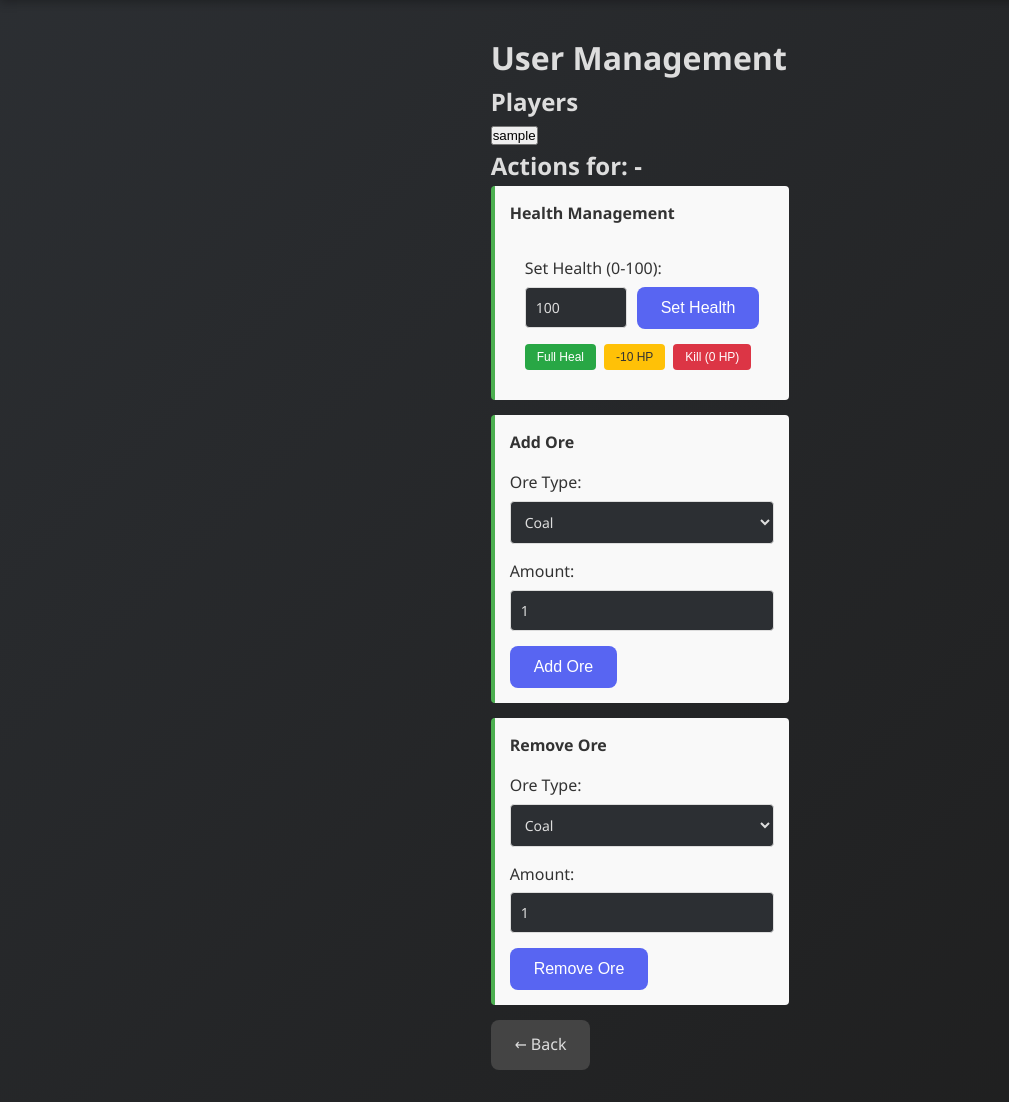
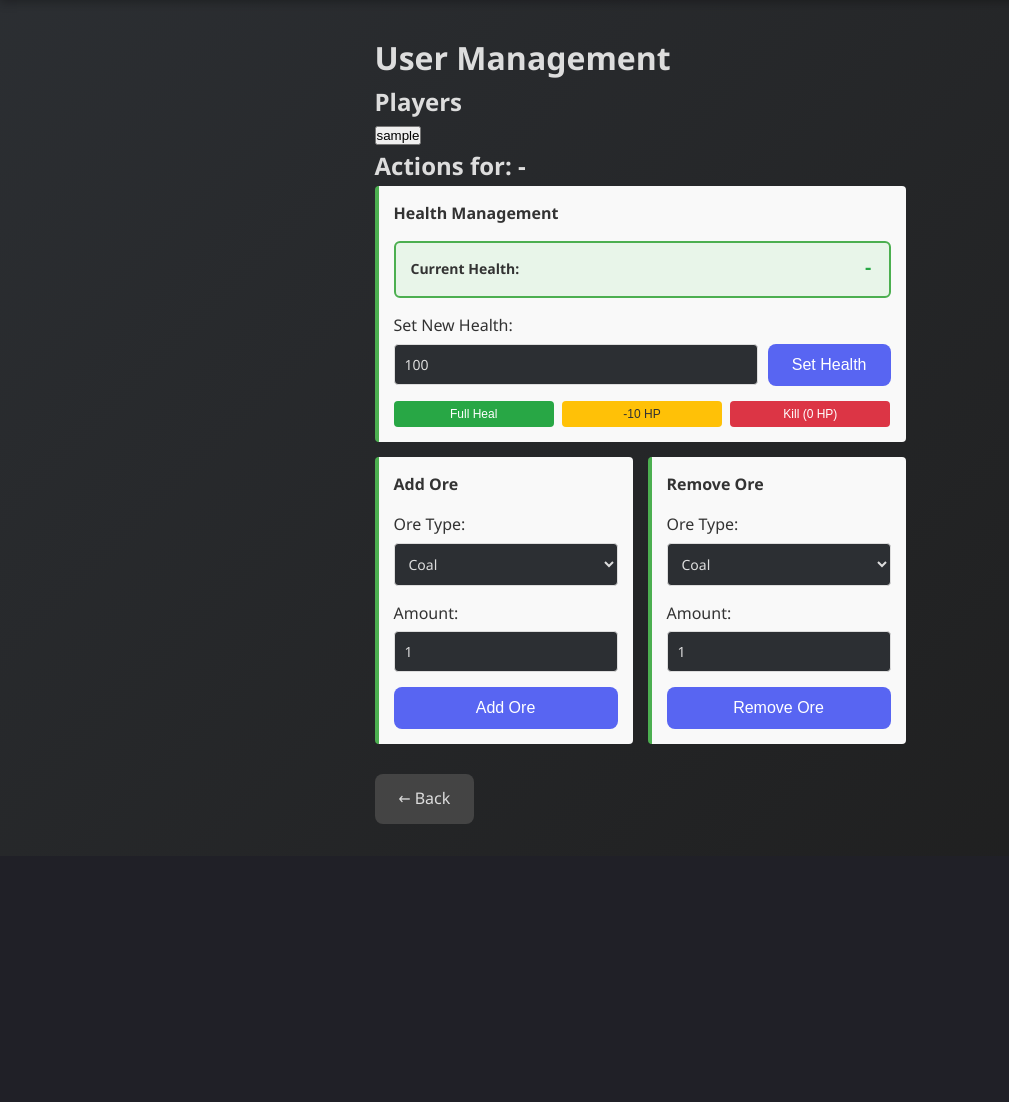
Before and after one commit to JonasHeilig/DiscordRPG-GameBot, a Flask app: page /server/1/users in a window 1280 px wide. Shown: the part 97-1199 px from the top of the page, without its empty margins (0-1009 px from the left). After the commit the page ends 921 px from the top, so only its background shows below. Run offline with Flask 3, Linux system fonts and the light colour scheme; the visitor is signed in with stand-in values (Sample User, id 1); data comes from the database, SQL or seed files in the repository; data that the repository does not hold is empty.

Commit message:
New style for Health Management in WebUI

```diff
--- a/web/static/css/style.css
+++ b/web/static/css/style.css
@@ -261,8 +261,6 @@ code {
     width: 100%;
 }
 
-.info-table tr
-
 #user-actions {
     transition: opacity 0.3s ease;
 }
@@ -272,8 +270,38 @@ code {
     opacity: 0;
 }
 
+.action-box {
+    background-color: #f9f9f9;
+    border-left: 4px solid #4CAF50;
+    padding: 15px;
+    margin-bottom: 15px;
+    border-radius: 4px;
+}
+
+.action-box h3 {
+    margin-top: 0;
+    margin-bottom: 15px;
+    color: #333;
+    font-size: 16px;
+}
+
+.action-box-full {
+    width: 100%;
+}
+
+.action-boxes-row {
+    display: grid;
+    grid-template-columns: 1fr 1fr;
+    gap: 15px;
+    margin-bottom: 15px;
+}
+
+.action-box-half {
+    width: 100%;
+}
+
 .health-controls {
-    padding: 15px;
+    padding: 0;
 }
 
 .health-input-group {
@@ -307,6 +335,12 @@ code {
     padding: 6px 12px;
     font-size: 12px;
     font-weight: 500;
+    flex: 1;
+    min-width: 100px;
+}
+
+.btn-full-width {
+    width: 100%;
 }
 
 .btn-success {
@@ -416,19 +450,14 @@ code {
     box-shadow: 0 0 5px rgba(76, 175, 80, 0.3);
 }
 
-.action-box {
-    background-color: #f9f9f9;
-    border-left: 4px solid #4CAF50;
-    padding: 15px;
-    margin-bottom: 15px;
-    border-radius: 4px;
-}
+@media (max-width: 1024px) {
+    .action-boxes-row {
+        grid-template-columns: 1fr;
+    }
 
-.action-box h3 {
-    margin-top: 0;
-    margin-bottom: 15px;
-    color: #333;
-    font-size: 16px;
+    .action-box-half {
+        width: 100%;
+    }
 }
 
 @media (max-width: 768px) {
@@ -448,4 +477,32 @@ code {
     .health-input-group .btn {
         width: 100%;
     }
+
+    .action-boxes-row {
+        grid-template-columns: 1fr;
+    }
 }
+
+.health-status {
+    background-color: #e8f5e9;
+    border: 2px solid #4CAF50;
+    border-radius: 6px;
+    padding: 12px 15px;
+    margin-bottom: 15px;
+    display: flex;
+    justify-content: space-between;
+    align-items: center;
+}
+
+.health-label {
+    font-weight: 600;
+    color: #333;
+    font-size: 14px;
+}
+
+.health-current {
+    font-weight: 700;
+    font-size: 18px;
+    color: #28a745;
+    font-family: 'Courier New', monospace;
+}
--- a/web/templates/user_management.html
+++ b/web/templates/user_management.html
@@ -10,7 +10,7 @@
         <h2>Players</h2>
         <div class="users-select">
             {% for user in users %}
-            <button class="user-btn" data-userid="{{ user.user_id }}" data-username="{{ user.username }}">
+            <button class="user-btn" data-userid="{{ user.user_id }}" data-username="{{ user.username }}" data-health="{{ user.health }}">
                 {{ user.username }}
             </button>
             {% endfor %}
@@ -19,12 +19,15 @@
 
     <div class="user-actions" id="user-actions">
         <h2>Actions for: <span id="selected-user">-</span></h2>
-
-        <div class="action-box">
+        <div class="action-box action-box-full">
             <h3>Health Management</h3>
             <div class="health-controls">
+                <div class="health-status">
+                    <span class="health-label">Current Health:</span>
+                    <span class="health-current" id="current-health">-</span>
+                </div>
                 <div class="form-group">
-                    <label for="health-input">Set Health (0-100):</label>
+                    <label for="health-input">Set New Health:</label>
                     <div class="health-input-group">
                         <input type="number" id="health-input" min="0" max="100" value="100" required>
                         <button type="button" class="btn btn-primary" id="set-health-btn">Set Health</button>
@@ -39,7 +42,8 @@
             <div id="health-message" class="message"></div>
         </div>
 
-        <div class="action-box">
+        <div class="action-boxes-row">
+            <div class="action-box action-box-half">
                 <h3>Add Ore</h3>
                 <form id="add-ore-form">
                     <div class="form-group">
@@ -57,12 +61,12 @@
                         <label for="ore-amount">Amount:</label>
                         <input type="number" id="ore-amount" min="1" value="1" required>
                     </div>
-                <button type="submit" class="btn btn-primary">Add Ore</button>
+                    <button type="submit" class="btn btn-primary btn-full-width">Add Ore</button>
                 </form>
                 <div id="ore-message" class="message"></div>
             </div>
 
-        <div class="action-box">
+            <div class="action-box action-box-half">
                 <h3>Remove Ore</h3>
                 <form id="remove-ore-form">
                     <div class="form-group">
@@ -80,9 +84,10 @@
                         <label for="remove-ore-amount">Amount:</label>
                         <input type="number" id="remove-ore-amount" min="1" value="1" required>
                     </div>
-                <button type="submit" class="btn btn-primary">Remove Ore</button>
+                    <button type="submit" class="btn btn-primary btn-full-width">Remove Ore</button>
                 </form>
                 <div id="remove-ore-message" class="message"></div>
+            </div>
         </div>
     </div>
 </div>
@@ -92,6 +97,7 @@
 <script>
 const serverId = "{{ server_id }}";
 let selectedUserId = null;
+let currentPlayerHealth = 0;
 let maxHealth = 100;
 
 async function loadServerSettings() {
@@ -110,18 +116,52 @@ async function loadServerSettings() {
     }
 }
 
-loadServerSettings();
+function updateHealthDisplay() {
+    const healthEl = document.getElementById('current-health');
+    healthEl.textContent = `${currentPlayerHealth}/${maxHealth} HP`;
 
-document.querySelectorAll('.user-btn').forEach(btn => {
-    btn.addEventListener('click', () => {
+    if (currentPlayerHealth > 50) {
+        healthEl.style.color = '#1fc145';
+    } else if (currentPlayerHealth > 20) {
+        healthEl.style.color = '#f4b807';
+    } else {
+        healthEl.style.color = '#ac0a1d';
+    }
+}
+
+function autoSelectPlayerFromURL() {
+    const urlParams = new URLSearchParams(window.location.search);
+    const userId = urlParams.get('user');
+
+    if (userId) {
+        const userBtn = document.querySelector(`.user-btn[data-userid="${userId}"]`);
+        if (userBtn) {
+            userBtn.click();
+            console.log("Auto-selected player:", userId);
+        }
+    }
+}
+
+function selectPlayer(btn) {
     selectedUserId = btn.dataset.userid;
+    currentPlayerHealth = parseInt(btn.dataset.health) || 0;
+
     document.getElementById('selected-user').textContent = btn.dataset.username;
     document.getElementById('user-actions').classList.remove('hidden');
+    document.getElementById('health-input').value = currentPlayerHealth;
+
+    updateHealthDisplay();
 
     document.querySelectorAll('.user-btn').forEach(b => b.classList.remove('active'));
     btn.classList.add('active');
+}
+
+document.querySelectorAll('.user-btn').forEach(btn => {
+    btn.addEventListener('click', () => selectPlayer(btn));
 });
-});
+
+loadServerSettings();
+autoSelectPlayerFromURL();
 
 async function setPlayerHealth(health) {
     if (!selectedUserId) {
@@ -141,6 +181,9 @@ async function setPlayerHealth(health) {
 
         if (response.ok) {
             const data = await response.json();
+            currentPlayerHealth = health;
+            updateHealthDisplay();
+
             messageEl.textContent = `${data.message}`;
             messageEl.classList.add('message-success');
             messageEl.classList.remove('message-error', 'hidden');
@@ -161,6 +204,10 @@ async function setPlayerHealth(health) {
 
 document.getElementById('set-health-btn').addEventListener('click', () => {
     const health = parseInt(document.getElementById('health-input').value);
+    if (health < 0 || health > maxHealth) {
+        alert(`Health must be between 0 and ${maxHealth}`);
+        return;
+    }
     setPlayerHealth(health);
 });
 
@@ -170,16 +217,21 @@ document.getElementById('heal-full-btn').addEventListener('click', () => {
 });
 
 document.getElementById('damage-10-btn').addEventListener('click', () => {
-    const currentHealth = parseInt(document.getElementById('health-input').value);
-    const newHealth = Math.max(0, currentHealth - 10);
+    const newHealth = Math.max(0, currentPlayerHealth - 10);
     document.getElementById('health-input').value = newHealth;
     setPlayerHealth(newHealth);
 });
 
 document.getElementById('kill-btn').addEventListener('click', () => {
-    if (confirm('Are you sure you want to kill this player?')) {
+    if (confirm('Are you sure to kill this player?')) {
         document.getElementById('health-input').value = 0;
         setPlayerHealth(0);
+    }
+});
+
+document.getElementById('health-input').addEventListener('change', () => {
+    const health = parseInt(document.getElementById('health-input').value);
+    if (health >= 0 && health <= maxHealth) {
     }
 });
 
```
Lines whose indentation alone changed are shown as unchanged.
